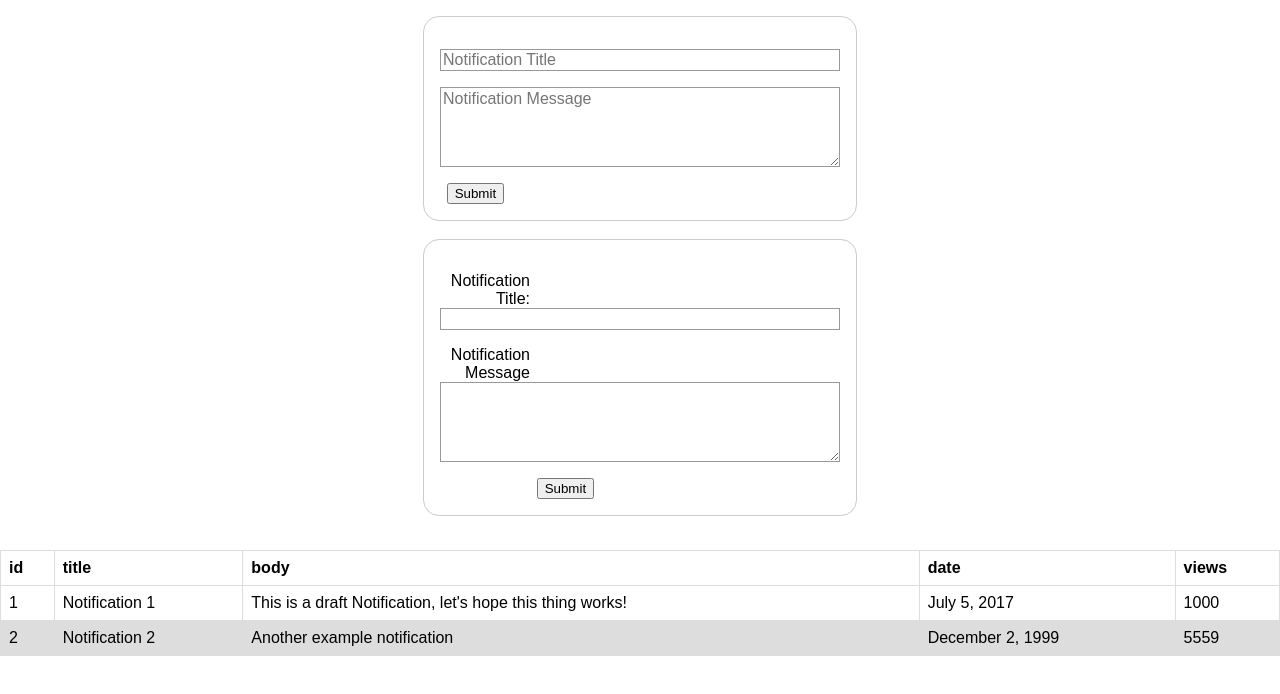
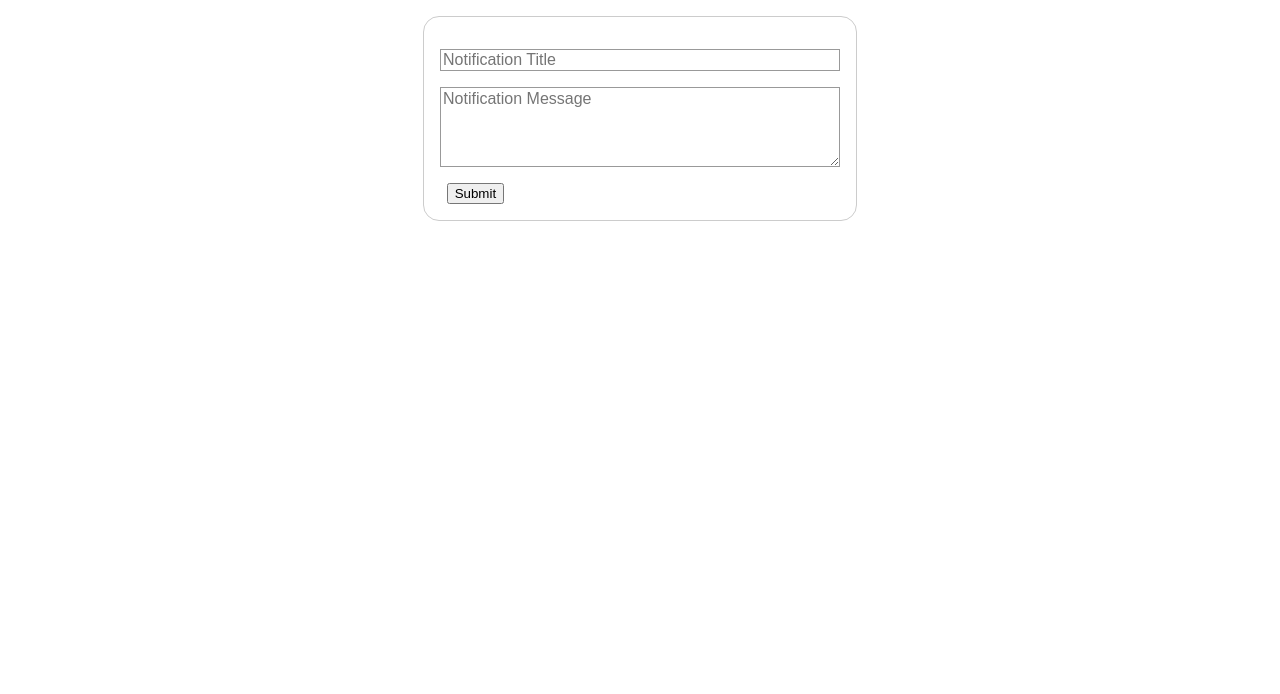
Before and after one commit to WorldBrain/Notifications, a React app: page notifsmern/public/index.html in a window 1280 px wide. Built offline with nearby package versions, Linux system fonts and the light colour scheme; files whose address does not match are found by name.

Commit message:
removed table from index view

```diff
--- a/notifsmern/public/index.html
+++ b/notifsmern/public/index.html
@@ -14,7 +14,7 @@
 
     <div id="root2"></div>
     <br / >
-    <form id='notif-form'>
+    <!-- <form id='notif-form'>
       <div>
         <label for="title">Notification Title:</label>
         <input type="text" id="title" name="notif_name">
@@ -28,7 +28,7 @@
       </div>
     </form>
 
-    <br />
+    <br /> -->
     <div id="root1"></div>
     <div id="root3"></div>
 
--- a/notifsmern/src/index.js
+++ b/notifsmern/src/index.js
@@ -1,11 +1,11 @@
 import React from 'react';
 import ReactDOM from 'react-dom';
 import NotifForm from './NotifForm';
-import Table from './NotifTable';
+// import Table from './NotifTable';
 import List from './NotifList';
 // import registerServiceWorker from './registerServiceWorker';
-
-ReactDOM.render(<Table />, document.getElementById('root1'));
+//
+// ReactDOM.render(<Table />, document.getElementById('root1'));
 
 ReactDOM.render(<NotifForm />, document.getElementById('root2'));
 
```
